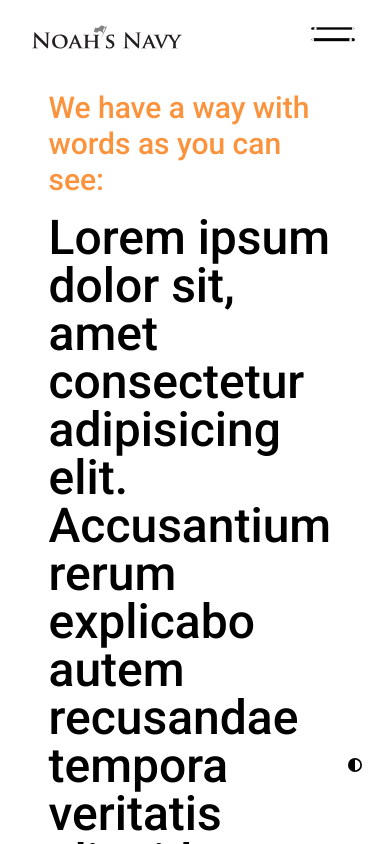
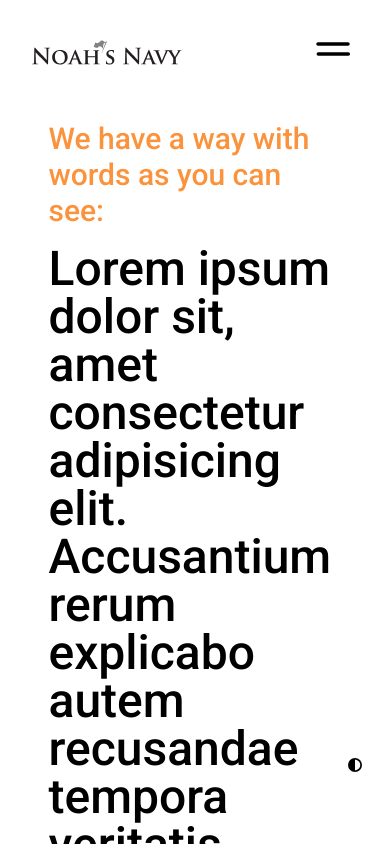
Before and after one commit to Arey-7/nn-web, a Next.js app: page / in a window 390 px wide. Shown: the top 844 px of the page. Built offline with nearby package versions, Linux system fonts and the light colour scheme.

Commit message:
hamburger menu sorted

```diff
--- a/app/components/button.tsx
+++ b/app/components/button.tsx
@@ -1,7 +1,7 @@
 export default function Button(){
     return(
-        <button>
-
+        <button className="">
+            Text
         </button>
     )
 }
--- a/app/components/menu_button.tsx
+++ b/app/components/menu_button.tsx
@@ -1,44 +1,33 @@
 "use client";
 import { useState } from "react";
-import Image from "next/image";
-
 
 export default function MenuButton() {
-
   const [clicked, setClicked] = useState(false);
   const handleClick = () => {
     setClicked(!clicked);
   };
-
   return (
     <button
-      className={
-        clicked ? "relative" : "space-y-2 hover:transition-all hover:space-y-3"
-      }
+      className="menu-button dark:invert"
+      aria-controls="primary-navigation"
+      aria-expanded={clicked ? "true": "false"}
       onClick={handleClick}
     >
-      <Image
-        src="/pencil.svg"
-        alt="Menu Icon"
-        width={50}
-        height={0}
-        priority={true}
-        className={
-          clicked ? "transition-transform rotate-45 dark:invert" : "transition-transform dark:invert"
-        }
-      />
-      <Image
-        src="/pencil.svg"
-        alt="Menu Icon"
-        width={50}
-        height={0}
-        priority={true}
-        className={
-          clicked
-            ? "absolute transition-transform rotate-135 top-0 dark:invert"
-            : "transition-transform rotate-180 dark:invert"
-        }
-      />
+      <svg
+        className="hamburger"
+        stroke="var(--button-color)"
+        fill="none"
+        viewBox="0 0 100 100"
+        width="50"
+      >
+        <path
+          className="line"
+          d="m 20 40 h 60 a 1 1 0 0 1 0 20 h -60 a 1 1 0 0 0 0 20 h 60 a 1 1 0 0 1 0 20 h -30 v -70"
+          strokeWidth="7"
+          strokeLinecap="round"
+          strokeLinejoin="round"
+        ></path>
+      </svg>
     </button>
   );
 }
--- a/app/globals.css
+++ b/app/globals.css
@@ -1,3 +1,27 @@
 @tailwind base;
 @tailwind components;
 @tailwind utilities;
+
+.menu-button{
+    --button-color: black;
+    overflow: hidden;
+}
+
+.line{
+    transition: 1s;
+    stroke-dasharray: 60 30 60 300;
+}
+.menu-button .hamburger{
+    transition: 1s;
+}
+
+
+.menu-button[aria-expanded="true"] .hamburger{
+    translate: 4px -6px;
+    rotate: .125turn;
+}
+
+.menu-button[aria-expanded="true"] .line{
+    stroke-dasharray: 60 165 60 300;
+    stroke-dashoffset: -90;
+}
--- a/app/sections/gallery.tsx
+++ b/app/sections/gallery.tsx
@@ -8,7 +8,7 @@ export default function Gallery(){
             alt=""
             width={500}
             height={0}
-            className="my-5 grayscale"/>
+            className="my-5 grayscale hover:grayscale-0"/>
             <Image src="/gallery/dotted-lion.jpg"
             alt=""
             width={500}
```
